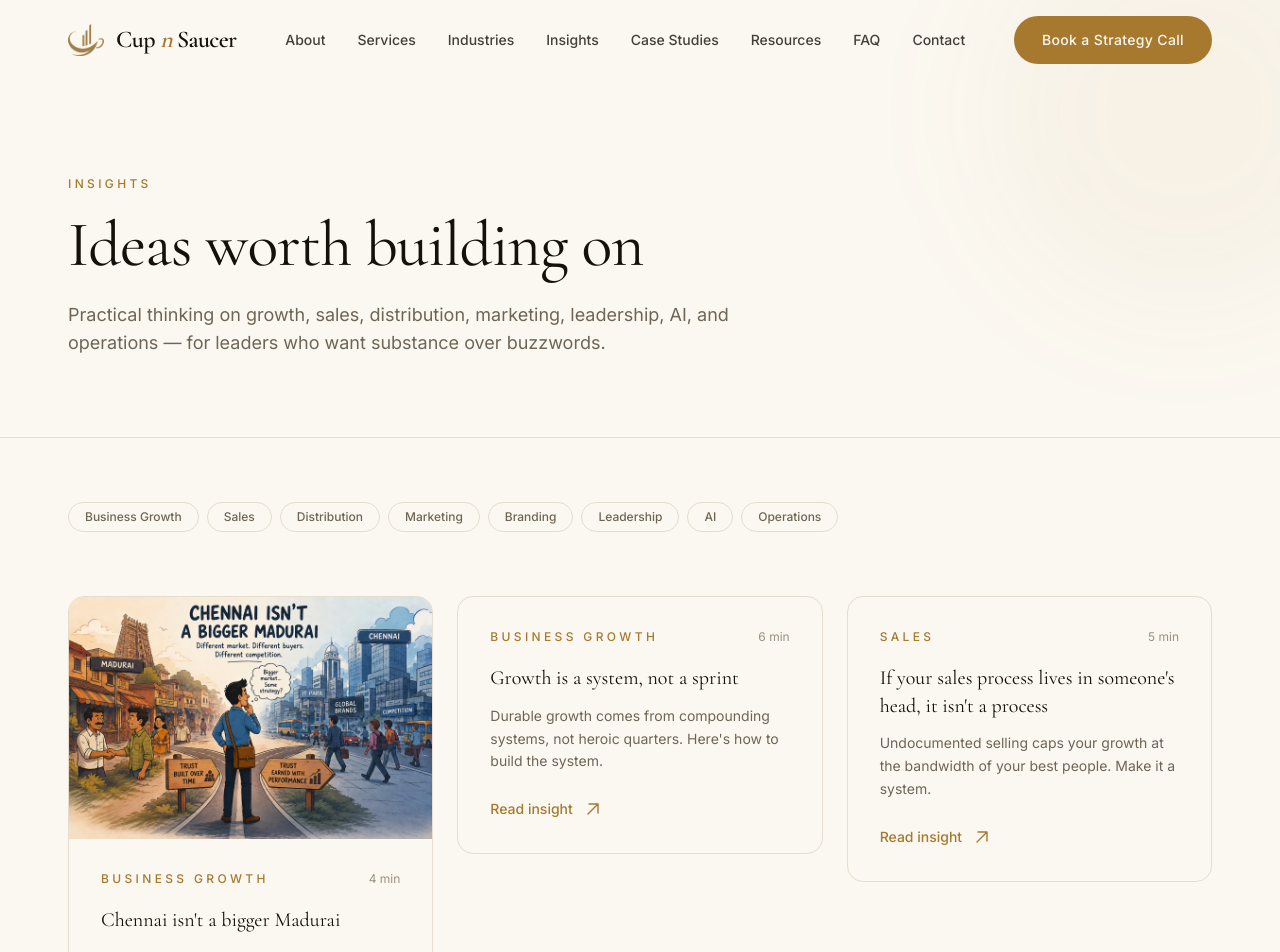
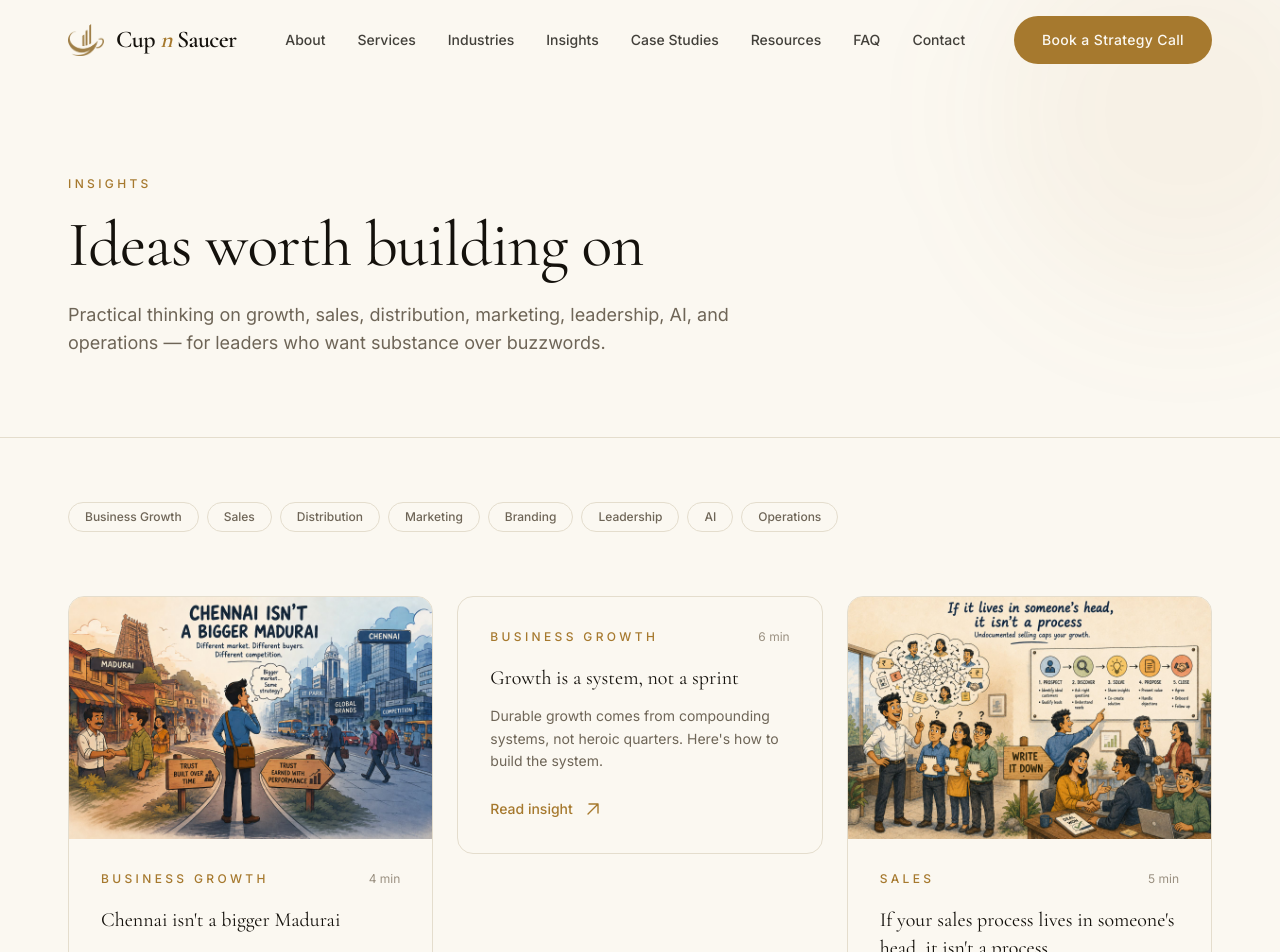
Before and after one commit to madhumitaganeshkumar123-ship-it/cupnsaucer, a Next.js app: page /insights in a window 1280 px wide. Shown: the top 952 px of the page. Built offline with nearby package versions, Linux system fonts and the light colour scheme.

Commit message:
Link image to sales process insight

```diff
--- a/src/data/content.ts
+++ b/src/data/content.ts
@@ -341,6 +341,8 @@ export const insights: Insight[] = [
       "A real process makes the implicit explicit. It names the stages a buyer moves through, defines what has to be true to advance, and equips the team with the tools to do it consistently. That's what makes performance coachable.",
       "You don't lose the art of selling by writing it down. You give more people the chance to be good at it — and you give yourself a pipeline you can actually trust.",
     ],
+    image: "/images/insights/your-sales-process-lives-in-someones-head.jpg",
+    scrollReveal: true,
   },
   {
     slug: "distribution-is-strategy",
```
